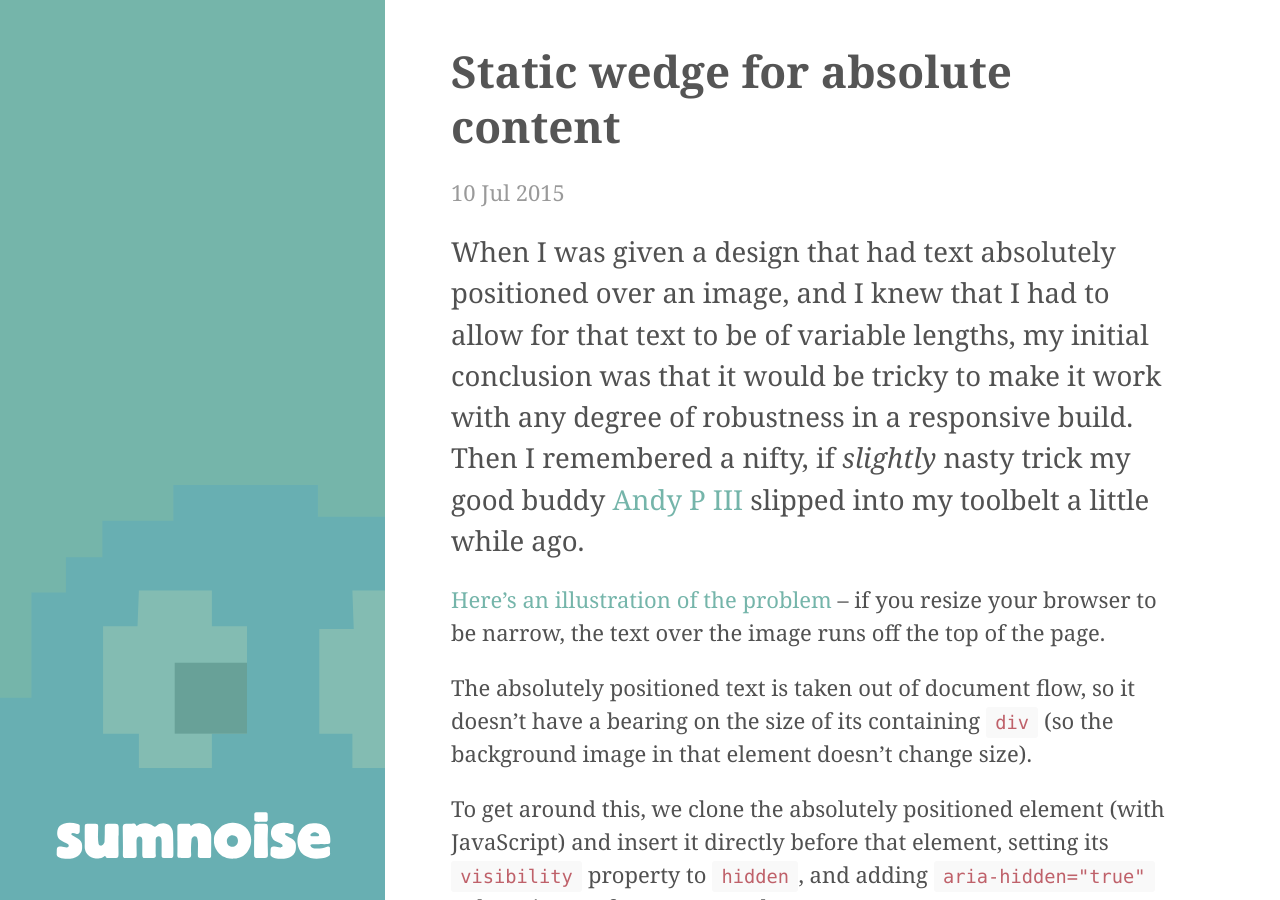
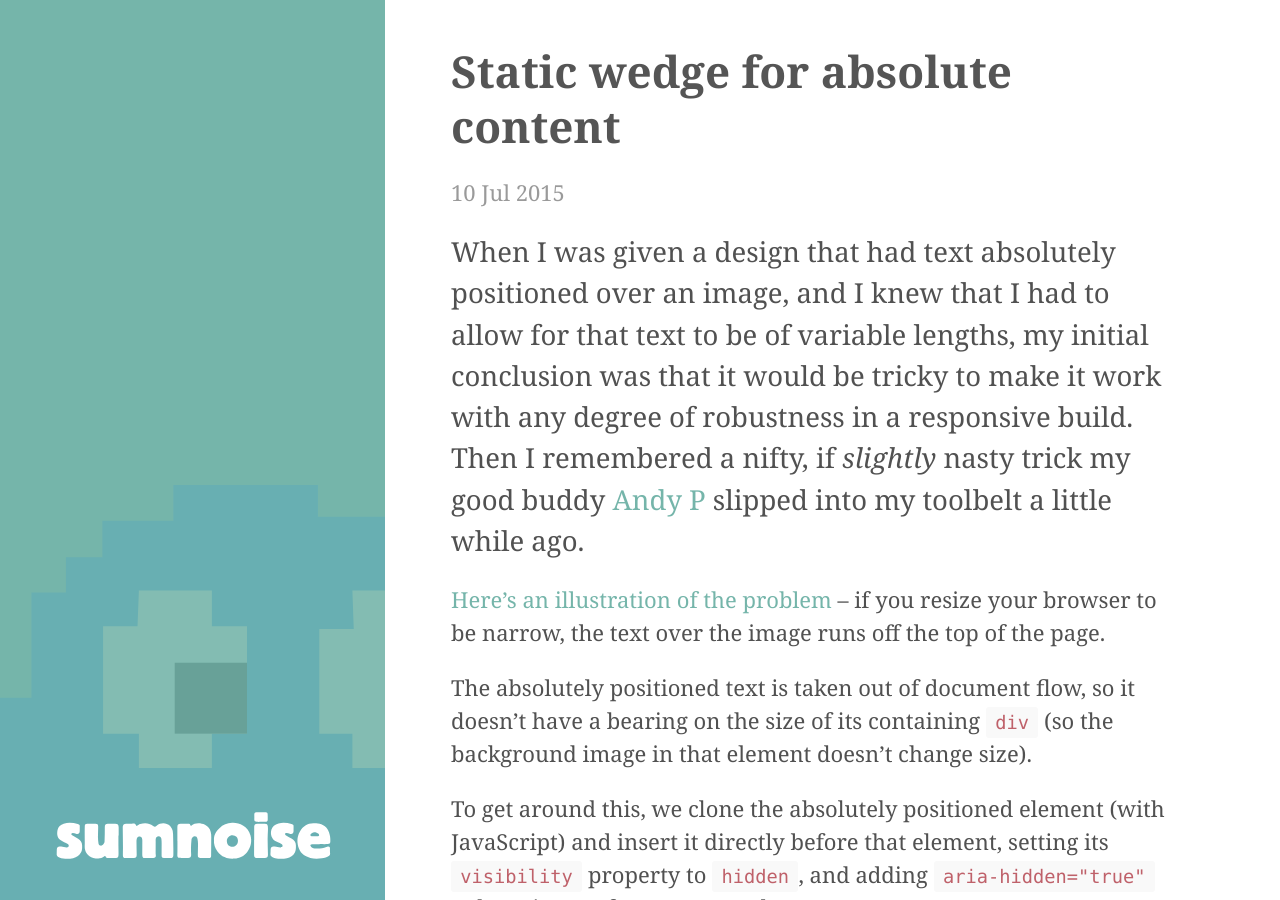
Before and after one commit to davidpmccormick/davidpmccormick.github.io, a Jekyll site: the page built from _posts/2015-07-10-absolute-text-on-image-wedge.md, in a window 1280 px wide and 900 px high. Built offline with Jekyll 4.4.1, drawn with Linux system fonts in a browser that asks for light colours; Markdown is read by kramdown in place of the engine named in the settings.

Commit message:
Remove Andy's numerals

```diff
--- a/_posts/2015-07-10-absolute-text-on-image-wedge.md
+++ b/_posts/2015-07-10-absolute-text-on-image-wedge.md
@@ -3,7 +3,7 @@
 title: Static wedge for absolute content
 ---
 
-<p class="lead">When I was given a design that had text absolutely positioned over an image, and I knew that I had to allow for that text to be of variable lengths, my initial conclusion was that it would be tricky to make it work with any degree of robustness in a responsive build. Then I remembered a nifty, if <em>slightly</em> nasty trick my good buddy <a href="https://twitter.com/andypearson">Andy P III</a> slipped into my toolbelt a little while ago.</p>
+<p class="lead">When I was given a design that had text absolutely positioned over an image, and I knew that I had to allow for that text to be of variable lengths, my initial conclusion was that it would be tricky to make it work with any degree of robustness in a responsive build. Then I remembered a nifty, if <em>slightly</em> nasty trick my good buddy <a href="https://twitter.com/andypearson">Andy P</a> slipped into my toolbelt a little while ago.</p>
 
 [Here's an illustration of the problem](http://output.jsbin.com/papiro) – if you resize your browser to be narrow, the text over the image runs off the top of the page.
 
```
